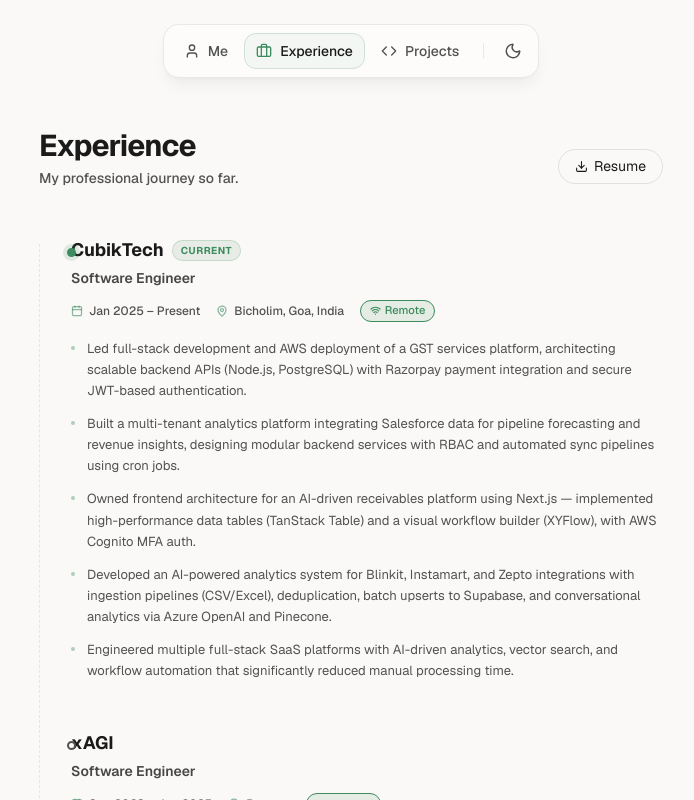
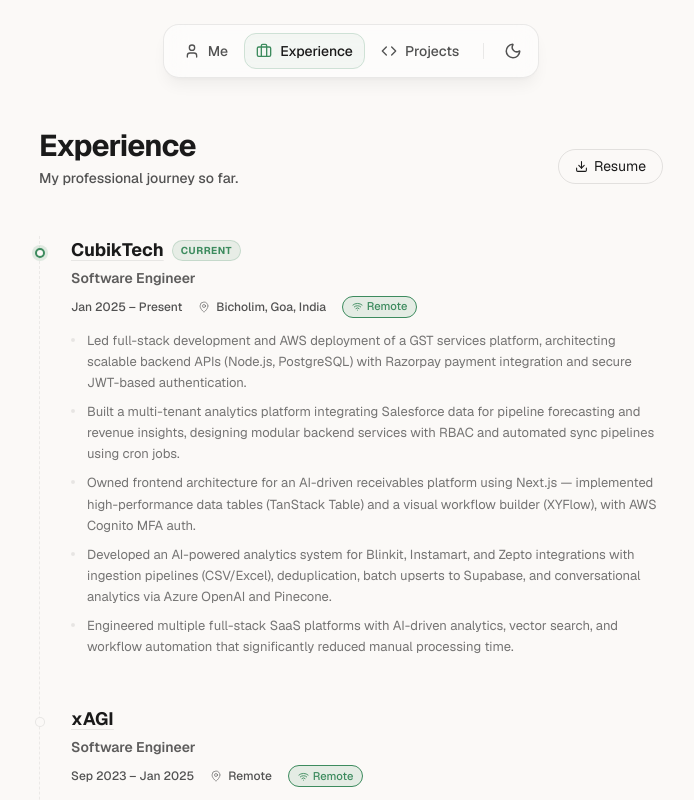
Before and after one commit to Niranjangkr/portfolio, a Next.js app: page /experience in a window 1280 px wide. Shown: the top 800 px of the page, without its empty margins (289-983 px from the left). Built offline with nearby package versions, Linux system fonts and the light colour scheme.

Commit message:
fixed the timeline

```diff
--- a/app/experience/page.tsx
+++ b/app/experience/page.tsx
@@ -41,7 +41,7 @@ export default function ExperiencePage() {
                 <div className={`timeline-dot ${isCurrent ? "active" : ""}`} />
 
                 {/* Content */}
-                <div className="space-y-3">
+                <div className="space-y-2">
                   <div className="space-y-1">
                     <div className="flex items-center gap-2 flex-wrap">
                       {job.companyHref ? (
@@ -49,12 +49,12 @@ export default function ExperiencePage() {
                           href={job.companyHref}
                           target="_blank"
                           rel="noopener noreferrer"
-                          className="font-bold text-lg hover:text-accent transition-colors duration-200"
+                          className="font-bold text-lg hover:text-accent transition-colors duration-200 underline decoration-border underline-offset-4 hover:decoration-accent"
                         >
                           {job.company}
                         </a>
                       ) : (
-                        <span className="font-bold text-lg">{job.company}</span>
+                        <span className="font-bold text-lg underline decoration-border underline-offset-4">{job.company}</span>
                       )}
 
                       {isCurrent && (
@@ -64,33 +64,32 @@ export default function ExperiencePage() {
                       )}
                     </div>
 
-                    <p className="text-sm font-semibold text-foreground/80">{job.role}</p>
+                    <p className="text-sm font-semibold text-foreground/70">{job.role}</p>
                   </div>
 
                   <div className="flex flex-wrap items-center gap-x-4 gap-y-2 text-xs font-medium text-muted">
                     <span className="flex items-center gap-1.5">
-                      <Calendar size={12} strokeWidth={2.5} className="text-accent/60" />
                       {job.period}
                     </span>
                     <span className="flex items-center gap-1.5">
-                      <MapPin size={12} strokeWidth={2.5} className="text-accent/60" />
+                      <MapPin size={12} strokeWidth={2} className="text-muted/60" />
                       {job.location}
                     </span>
                     {job.remote && (
                       <span className="remote-badge bg-accent/5 border-accent/20">
-                        <Wifi size={11} strokeWidth={2.5} />
+                        <Wifi size={11} strokeWidth={2} />
                         Remote
                       </span>
                     )}
                   </div>
 
-                  <ul className="space-y-3 pt-1">
+                  <ul className="space-y-2 pt-1">
                     {job.bullets.map((bullet, bIdx) => (
                       <li
                         key={bIdx}
-                        className="text-[13px] leading-relaxed text-muted flex gap-3"
+                        className="text-[13px] leading-relaxed text-foreground/60 flex gap-3"
                       >
-                        <span className="mt-2 w-1 h-1 rounded-full bg-accent/40 flex-shrink-0" />
+                        <span className="mt-2 w-1 h-1 rounded-full bg-border flex-shrink-0" />
                         <span>{bullet}</span>
                       </li>
                     ))}
--- a/app/globals.css
+++ b/app/globals.css
@@ -253,35 +253,41 @@ body {
 /* ─── Timeline (experience) ──────────────────────────────────────────────── */
 .timeline-container {
   position: relative;
+}
+
+.timeline-item {
+  position: relative;
   padding-left: 2rem;
 }
 
 .timeline-line {
   position: absolute;
   left: 0;
-  top: 0.5rem;
-  bottom: 0.5rem;
+  top: 0;
+  bottom: 0;
   width: 1px;
   border-left: 1px dashed var(--border);
+  opacity: 0.8;
 }
 
 .timeline-dot {
   position: absolute;
-  left: -4px;
-  top: 0.75rem;
-  width: 9px;
-  height: 9px;
+  left: -4.5px; /* Centered on the 1px line at left: 0 */
+  top: 0.75rem; /* Aligns with the center of the first line of text */
+  width: 10px;
+  height: 10px;
   border-radius: 50%;
   background: var(--background);
-  border: 2px solid var(--foreground-muted);
+  border: 1.5px solid var(--border);
   z-index: 1;
   transition: all 0.3s ease;
 }
 
 .timeline-dot.active {
-  background: var(--accent);
+  background: var(--background);
   border-color: var(--accent);
-  box-shadow: 0 0 0 4px var(--accent-light);
+  border-width: 2px;
+  box-shadow: 0 0 0 3px var(--accent-light);
 }
 
 .timeline-item:hover .timeline-dot:not(.active) {
--- a/components/Navbar.tsx
+++ b/components/Navbar.tsx
@@ -2,7 +2,7 @@
 
 import Link from "next/link";
 import { usePathname } from "next/navigation";
-import { Moon, Sun, Briefcase, Code, User } from "lucide-react";
+import { Moon, Sun, Briefcase, Code, User, ArrowUp } from "lucide-react";
 import { useEffect, useState, useRef } from "react";
 import { motion, AnimatePresence } from "framer-motion";
 
@@ -16,6 +16,7 @@ export default function Navbar() {
   const pathname = usePathname();
   const [isDark, setIsDark] = useState(false);
   const [mounted, setMounted] = useState(false);
+  const [scrolled, setScrolled] = useState(false);
   const toggleRef = useRef<HTMLButtonElement>(null);
 
   useEffect(() => {
@@ -25,6 +26,12 @@ export default function Navbar() {
     const dark = stored === "dark" || (!stored && prefersDark);
     setIsDark(dark);
     if (dark) document.documentElement.classList.add("dark");
+
+    const handleScroll = () => {
+      setScrolled(window.scrollY > 50);
+    };
+    window.addEventListener("scroll", handleScroll, { passive: true });
+    return () => window.removeEventListener("scroll", handleScroll);
   }, []);
 
   const toggleTheme = () => {
@@ -57,23 +64,42 @@ export default function Navbar() {
     document.startViewTransition(apply);
   };
 
+  const scrollToTop = () => {
+    window.scrollTo({ top: 0, behavior: "smooth" });
+  };
+
   if (!mounted) return null;
+
+  // When scrolled, only show Home and the current Active link
+  const visibleItems = scrolled
+    ? NAV_ITEMS.filter(item => item.href === "/" || pathname === item.href)
+    : NAV_ITEMS;
 
   return (
     <div className="fixed top-6 left-0 right-0 z-50 flex justify-center px-4">
       <motion.nav
+        layout
         initial={{ y: -20, opacity: 0 }}
         animate={{ y: 0, opacity: 1 }}
+        transition={{ layout: { type: "spring", stiffness: 500, damping: 35 } }}
         className="flex items-center gap-1 px-2 py-2 rounded-2xl border bg-card/80 backdrop-blur-md border-border shadow-lg shadow-black/5 dark:shadow-none"
       >
         <div className="flex items-center gap-1">
-          {NAV_ITEMS.map((item) => {
+          <AnimatePresence mode="popLayout" initial={false}>
+            {visibleItems.map((item) => {
               const isActive = pathname === item.href;
               const Icon = item.icon;
 
               return (
+                <motion.div
+                  key={item.href}
+                  layout
+                  initial={{ opacity: 0, scale: 0.9 }}
+                  animate={{ opacity: 1, scale: 1 }}
+                  exit={{ opacity: 0, scale: 0.9 }}
+                  transition={{ duration: 0.2 }}
+                >
                   <Link
-                key={item.href}
                     href={item.href}
                     className={`relative px-3 py-2 text-sm font-medium rounded-xl transition-all duration-200 group flex items-center gap-2 ${
                       isActive
@@ -92,12 +118,15 @@ export default function Navbar() {
                       />
                     )}
                   </Link>
+                </motion.div>
               );
             })}
+          </AnimatePresence>
         </div>
 
         <div className="w-px h-4 bg-border mx-2" />
 
+        <div className="flex items-center gap-1">
           <button
             ref={toggleRef}
             onClick={toggleTheme}
@@ -106,6 +135,22 @@ export default function Navbar() {
           >
             {isDark ? <Sun size={18} /> : <Moon size={18} />}
           </button>
+
+          <AnimatePresence>
+            {scrolled && (
+              <motion.button
+                initial={{ width: 0, opacity: 0 }}
+                animate={{ width: 36, opacity: 1 }}
+                exit={{ width: 0, opacity: 0 }}
+                onClick={scrollToTop}
+                aria-label="Scroll to top"
+                className="p-2 rounded-xl text-muted hover:text-foreground hover:bg-pill-hover transition-all duration-200 flex items-center justify-center overflow-hidden"
+              >
+                <ArrowUp size={18} />
+              </motion.button>
+            )}
+          </AnimatePresence>
+        </div>
       </motion.nav>
     </div>
   );
```
Lines whose indentation alone changed are shown as unchanged.
